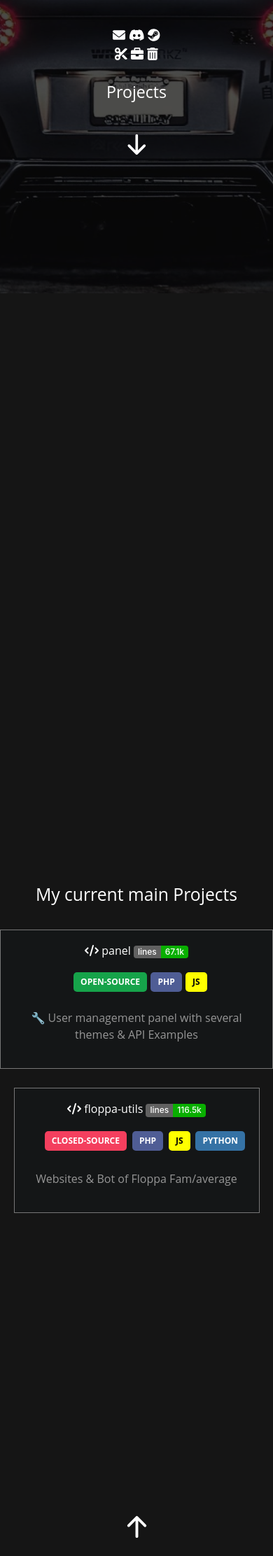
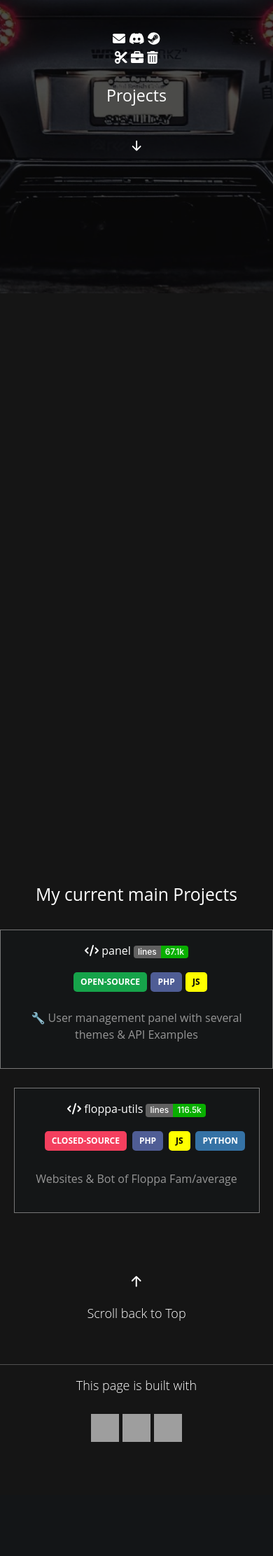
Before and after one commit to anditv21/anditv.dev, a PHP site: page / in a window 390 px wide. Shown: the part 425-2648 px from the top of the page at 70% size. After the commit the page ends 2485 px from the top, so only its background shows below. Run offline with PHP 8.4, Linux system fonts and the light colour scheme; grey boxes are pictures that could not be loaded.

Commit message:
✨ Visual changes

```diff
--- a/src/assets/style/main.css
+++ b/src/assets/style/main.css
@@ -105,10 +105,10 @@ a {
 /* ===== Scroll down arrow ===== */
 
 .arrow {
-  width: 10%;
-  height: 10%;
-  min-width: 3%;
-  min-height: 3%;
+  width: 8%;
+  height: 8%;
+  min-width: 1%;
+  min-height: 1%;
   position: relative;
   animation: arrow 1s infinite ease-out alternate;
   }
@@ -124,8 +124,8 @@ a {
 
   @media only screen and (max-width: 500px) {
     .arrow {
-      min-width: 10%;
-      min-height: 10%;
+      min-width: 5%;
+      min-height: 5%;
     }
 
     @keyframes arrow {
--- a/src/index.html
+++ b/src/index.html
@@ -120,10 +120,9 @@
          </div>
          <br>
          <center>
-            <div class="box-medium"></div>
-            <div class="box-medium"></div>
+            <div class="box-small"></div>
             <a class="scroll-link" onclick="scrollto('main');">
-               <svg style="max-width: 3%; opacity: 1;" xmlns="http://www.w3.org/2000/svg" viewbox="0 0 20 20" fill="currentColor" class="arrow" transform="rotate(180)">
+               <svg style="max-width: 1%; opacity: 1;" xmlns="http://www.w3.org/2000/svg" viewbox="0 0 20 20" fill="currentColor" class="arrow" transform="rotate(180)">
                   <path fill-rule="evenodd" d="M16.707 10.293a1 1 0 010 1.414l-6 6a1 1 0 01-1.414 0l-6-6a1 1 0 111.414-1.414L9 14.586V3a1 1 0 012 0v11.586l4.293-4.293a1 1 0 011.414 0z" clip-rule="evenodd"></path>
                </svg>
             </a>
```
